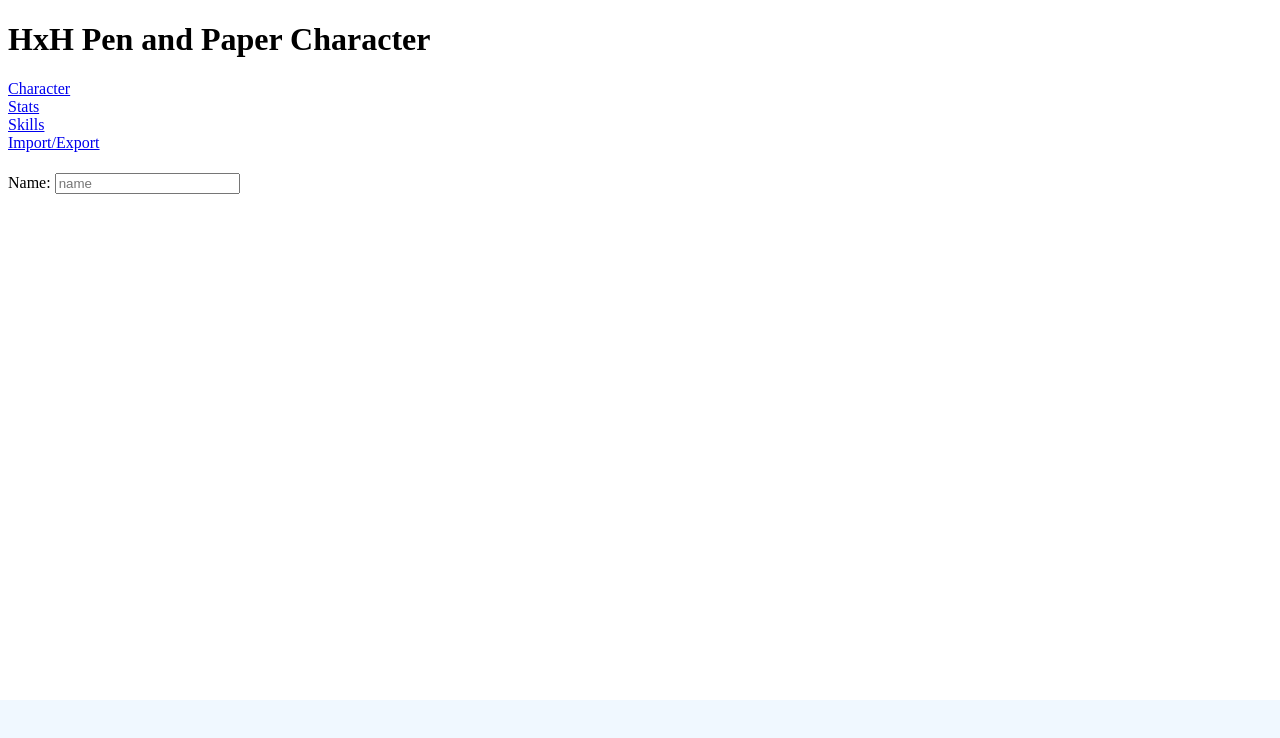
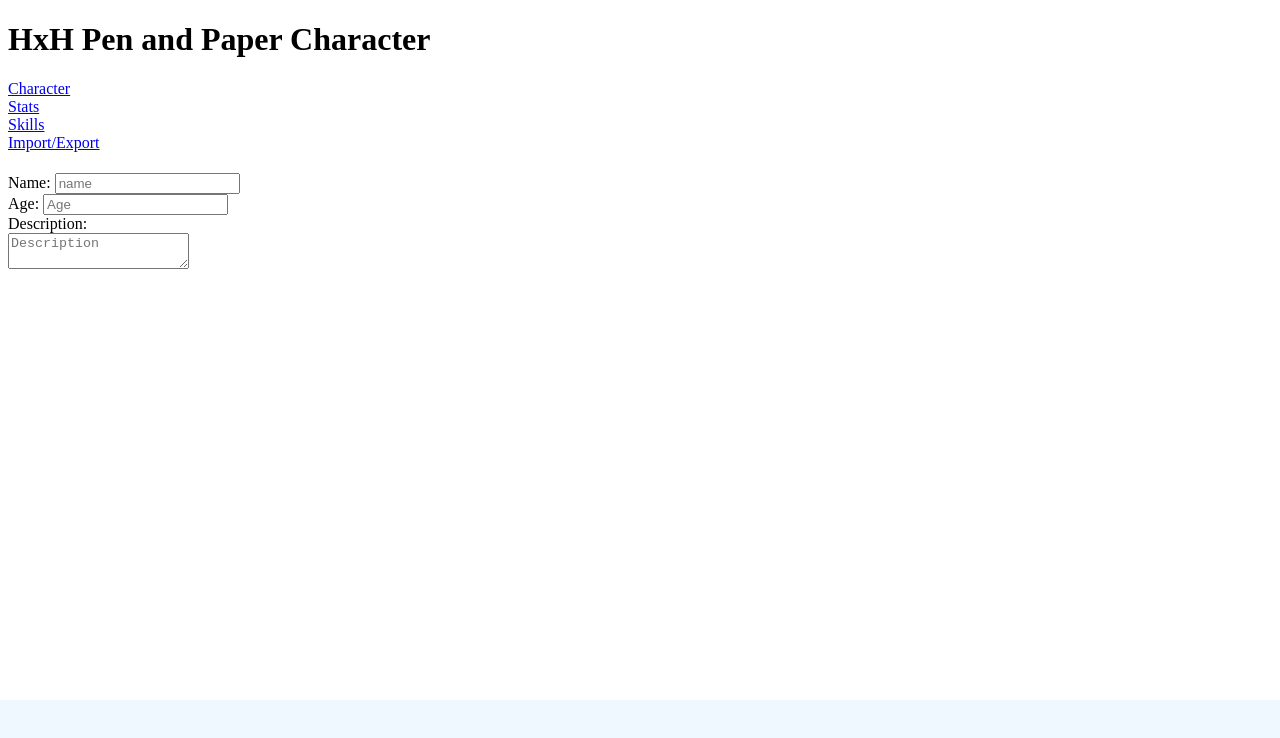
Before and after one commit to Panzareon/PenAndPaperSheet, an Angular app: page /character in a window 1280 px wide. Shown: the top 738 px of the page. Built offline with nearby package versions, Linux system fonts and the light colour scheme.

Commit message:
Added definable text values, that are used to describe the character (like age and description)

```diff
--- a/src/app/app.component.ts
+++ b/src/app/app.component.ts
@@ -1,5 +1,6 @@
 import { Component, HostListener } from '@angular/core';
 import { CharacterService } from './character.service';
+import { RulesService } from './rules.service';
 
 @Component({
   selector: 'app-root',
@@ -9,11 +10,12 @@ import { CharacterService } from './character.service';
 export class AppComponent {
   title = 'HxH Pen and Paper Character';
 
-  constructor(private characterService: CharacterService) {
+  constructor(private characterService: CharacterService, private rulesService: RulesService) {
   }
 
   @HostListener('window:beforeunload', ['$event'])
   beforeUnloadHandler(event) {
     this.characterService.storeCharacter();
+    this.rulesService.storeRules();
   }
 }
--- /dev/null
+++ b/src/app/character-value.ts
@@ -0,0 +1,9 @@
+export enum CharacterValueType {
+    Default,
+    LongText,
+}
+
+export interface CharacterValue {
+    name : string,
+    type? : string,
+}
--- a/src/app/character.service.ts
+++ b/src/app/character.service.ts
@@ -30,6 +30,7 @@ export class CharacterService {
 
     const character : Character = {
       name: "",
+      values: {},
       skills: this.createDefaultSkills(),
       stats: {},
     };
--- a/src/app/character.ts
+++ b/src/app/character.ts
@@ -1,8 +1,8 @@
 import { Skill } from "./skill";
-import { StatType } from './stat-type';
 
 export interface Character {
-    stats : any,
+    name : string,
+    stats : {[id:string] : number},
     skills : Skill[],
-    name : string,
+    values : {[id:string]: string},
 }
--- a/src/app/character/character.component.html
+++ b/src/app/character/character.component.html
@@ -3,3 +3,10 @@
     <label>Name: </label>
     <input [(ngModel)]="character.name" placeholder="name" />
 </div>
+<div *ngFor="let value of getValues()">
+    <label>{{value}}: </label>
+    <input *ngIf="displayType(value) == 'Default'" [(ngModel)]="character.values[value]" placeholder="{{value}}" />
+    <div *ngIf="displayType(value) == 'LongText'" >
+        <textarea [(ngModel)]="character.values[value]" placeholder="{{value}}" ></textarea>
+    </div>
+</div>
--- a/src/app/character/character.component.ts
+++ b/src/app/character/character.component.ts
@@ -1,6 +1,7 @@
 import { Component, OnInit } from '@angular/core';
 import { Character } from '../character';
 import { CharacterService } from "../character.service";
+import { RulesService } from '../rules.service';
 
 @Component({
   selector: 'app-character',
@@ -11,7 +12,7 @@ export class CharacterComponent implements OnInit {
 
   character: Character;
 
-  constructor(private characterService: CharacterService) { }
+  constructor(private characterService: CharacterService, private rulesService: RulesService) { }
 
   ngOnInit(): void {
     this.getCharacter();
@@ -20,4 +21,12 @@ export class CharacterComponent implements OnInit {
   getCharacter(): void {
     this.character = this.characterService.getCharacter();
   }
+
+  getValues(): string[] {
+    return this.rulesService.rules.values.map(x => x.name);
+  }
+
+  displayType(value: string) {
+    return this.rulesService.getValue(value).type ?? "Default";
+  }
 }
--- a/src/app/import-export/import-export.component.html
+++ b/src/app/import-export/import-export.component.html
@@ -1,2 +1,5 @@
 <textarea [(ngModel)]="characterJson"></textarea>
 <button (click)="loadCharacter()">Load</button>
+
+<textarea [(ngModel)]="rulesJson"></textarea>
+<button (click)="loadRules()">Load</button>
--- a/src/app/import-export/import-export.component.ts
+++ b/src/app/import-export/import-export.component.ts
@@ -1,5 +1,6 @@
 import { Component, OnInit } from '@angular/core';
 import { CharacterService } from '../character.service';
+import { RulesService } from '../rules.service';
 
 @Component({
   selector: 'app-import-export',
@@ -8,14 +9,20 @@ import { CharacterService } from '../character.service';
 })
 export class ImportExportComponent implements OnInit {
   characterJson: string;
+  rulesJson: string;
 
-  constructor(private characterService: CharacterService) { }
+  constructor(private characterService: CharacterService, private rulesService: RulesService) { }
 
   ngOnInit(): void {
     this.characterJson = JSON.stringify(this.characterService.getCharacter());
+    this.rulesJson = JSON.stringify(this.rulesService.rules);
   }
 
   loadCharacter(): void {
     this.characterService.loadCharacter(JSON.parse(this.characterJson));
   }
+
+  loadRules(): void {
+    this.rulesService.loadRules(JSON.parse(this.rulesJson));
+  }
 }
--- /dev/null
+++ b/src/app/rules.service.ts
@@ -0,0 +1,55 @@
+import { Injectable } from '@angular/core';
+import { Rules } from "./rules";
+import { CharacterValue } from './character-value';
+
+@Injectable({
+  providedIn: 'root'
+})
+export class RulesService {
+  rules : Rules;
+
+  constructor() {
+    let storedRules = window.localStorage.getItem("rules");
+    if (storedRules) {
+      this.rules = JSON.parse(storedRules);
+    }
+    else {
+      this.rules = this.getDefaultRules();
+    }
+   }
+
+   getDefaultRules(): Rules {
+     return {
+      values: [{"name":"Age"},{"name":"Description","type":"LongText"}],
+      stats:  [
+        { name: "Hp", newGroup: true, newLine: true, label: "Hp:", canUpgrade : false, dependsOn: "MaxHp"},
+        { name: "MaxHp", newGroup: false, newLine: false, label: "/", canUpgrade : true, costMultiplier: 0.1, startvalue: 10},
+        { name: "Aura", newGroup: false, newLine: true, label: "Aura:", canUpgrade : false, dependsOn: "MaxAura"},
+        { name: "MaxAura", newGroup: false, newLine: false, label: "/", canUpgrade : true, costMultiplier: 0.1, startvalue: 10},
+        { name: "Strength", newGroup: true, newLine: true, label: "Strength:", canUpgrade : true, costMultiplier: 2},
+        { name: "Speed", newGroup: false, newLine: true, label: "Speed:", canUpgrade : true, costMultiplier: 2},
+        { name: "Dexterity", newGroup: false, newLine: true, label: "Dexterity:", canUpgrade : true, costMultiplier: 2},
+        { name: "Sense", newGroup: false, newLine: true, label: "Sense:", canUpgrade : true, costMultiplier: 2},
+        { name: "Nen", newGroup: false, newLine: true, label: "Nen:", canUpgrade : true, costMultiplier: 2},
+        { name: "Manipulator", newGroup: true, newLine: true, label: "Manipulator:", canUpgrade : true, costMultiplier: 3},
+        { name: "Emitter", newGroup: false, newLine: true, label: "Emitter:", canUpgrade : true, costMultiplier: 3},
+        { name: "Enhancer", newGroup: false, newLine: true, label: "Enhancer:", canUpgrade : true, costMultiplier: 3},
+        { name: "Transmuter", newGroup: false, newLine: true, label: "Transmuter:", canUpgrade : true, costMultiplier: 3},
+        { name: "Conjurer", newGroup: false, newLine: true, label: "Conjurer:", canUpgrade : true, costMultiplier: 3},
+        { name: "Specialist", newGroup: false, newLine: true, label: "Specialist:", canUpgrade : true, costMultiplier: 3},
+      ],
+    };
+  }
+
+  loadRules(newRules: Rules) {
+    this.rules = newRules;
+  }
+
+  storeRules() {
+    window.localStorage.setItem("rules", JSON.stringify(this.rules));
+  }
+
+  getValue(name: string) : CharacterValue {
+    return this.rules.values.find(x => x.name == name);
+  }
+}
--- /dev/null
+++ b/src/app/rules.ts
@@ -0,0 +1,7 @@
+import { StatType } from "./stat-type";
+import { CharacterValue } from "./character-value";
+
+export interface Rules {
+    values : CharacterValue[],
+    stats : StatType[],
+}
--- a/src/app/stats.service.ts
+++ b/src/app/stats.service.ts
@@ -1,29 +1,16 @@
 import { Injectable } from '@angular/core';
 import { StatType } from "./stat-type";
+import { RulesService } from "./rules.service";
 
 @Injectable({
   providedIn: 'root'
 })
 export class StatsService {
-  stats : StatType[] = [
-    { name: "Hp", newGroup: true, newLine: true, label: "Hp:", canUpgrade : false, dependsOn: "MaxHp"},
-    { name: "MaxHp", newGroup: false, newLine: false, label: "/", canUpgrade : true, costMultiplier: 0.1, startvalue: 10},
-    { name: "Aura", newGroup: false, newLine: true, label: "Aura:", canUpgrade : false, dependsOn: "MaxAura"},
-    { name: "MaxAura", newGroup: false, newLine: false, label: "/", canUpgrade : true, costMultiplier: 0.1, startvalue: 10},
-    { name: "Strength", newGroup: true, newLine: true, label: "Strength:", canUpgrade : true, costMultiplier: 2},
-    { name: "Speed", newGroup: false, newLine: true, label: "Speed:", canUpgrade : true, costMultiplier: 2},
-    { name: "Dexterity", newGroup: false, newLine: true, label: "Dexterity:", canUpgrade : true, costMultiplier: 2},
-    { name: "Sense", newGroup: false, newLine: true, label: "Sense:", canUpgrade : true, costMultiplier: 2},
-    { name: "Nen", newGroup: false, newLine: true, label: "Nen:", canUpgrade : true, costMultiplier: 2},
-    { name: "Manipulator", newGroup: true, newLine: true, label: "Manipulator:", canUpgrade : true, costMultiplier: 3},
-    { name: "Emitter", newGroup: false, newLine: true, label: "Emitter:", canUpgrade : true, costMultiplier: 3},
-    { name: "Enhancer", newGroup: false, newLine: true, label: "Enhancer:", canUpgrade : true, costMultiplier: 3},
-    { name: "Transmuter", newGroup: false, newLine: true, label: "Transmuter:", canUpgrade : true, costMultiplier: 3},
-    { name: "Conjurer", newGroup: false, newLine: true, label: "Conjurer:", canUpgrade : true, costMultiplier: 3},
-    { name: "Specialist", newGroup: false, newLine: true, label: "Specialist:", canUpgrade : true, costMultiplier: 3},
-  ]
+  stats : StatType[];
 
-  constructor() { }
+  constructor(rulesService: RulesService) {
+    this.stats = rulesService.rules.stats;
+  }
 
   getStat(name: string) : StatType {
     return this.stats.find(x => x.name == name);
```
Also changed, not shown: 1 other file (tests, documents, lock files or other folders).
